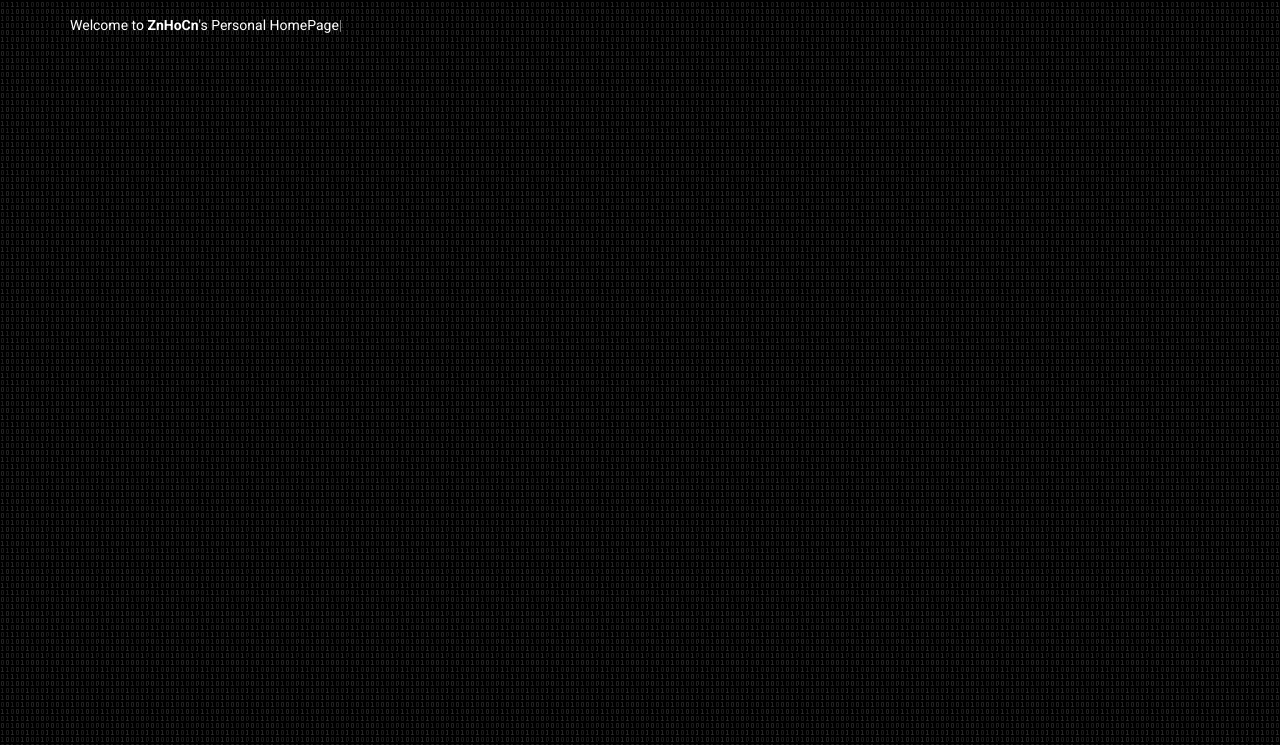
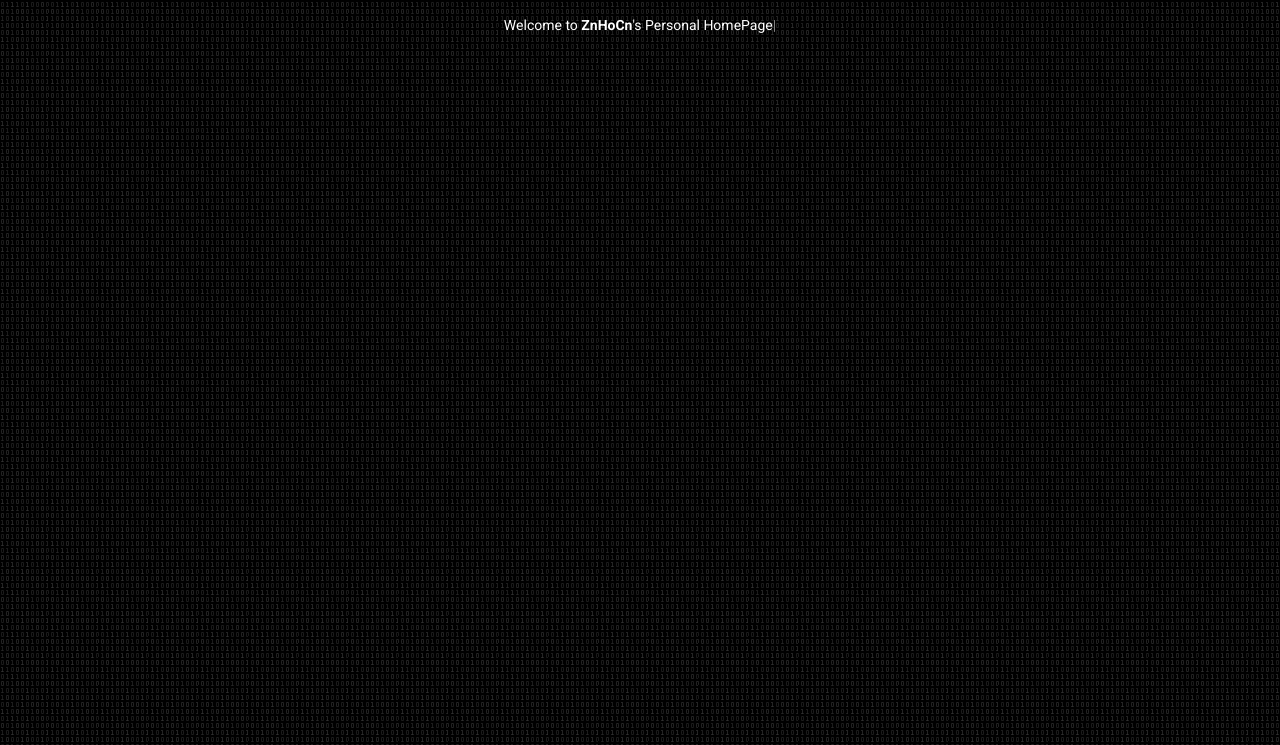
Before and after one commit to hakr-xyz/hakr.xyz, a plain HTML site: page index.html in a window 1280 px wide. Shown: the part 55-800 px from the top of the page. Drawn offline with nearby package versions, Linux system fonts and the light colour scheme.

Commit message:
Updated: 2017-11-12 17:13:03

```diff
--- a/index.html
+++ b/index.html
@@ -86,6 +86,7 @@
     </nav>
 
     <div class="container">
+      <div class="starter-template">
         <div class="type-wrap">
           <div id="typed-strings">
             <p>Welcome to <strong>ZnHoCn</strong>'s Personal HomePage</p>
@@ -93,6 +94,7 @@
           <span id="typed" style="white-space:pre;"></span>
         </div>
       </div>
+    </div><!-- /container -->
 
     <!-- Bootstrap core JavaScript
     ================================================== -->
```
Also changed, not shown: about/index.html (+4 -4 lines). Lines whose indentation alone changed are shown as unchanged.
